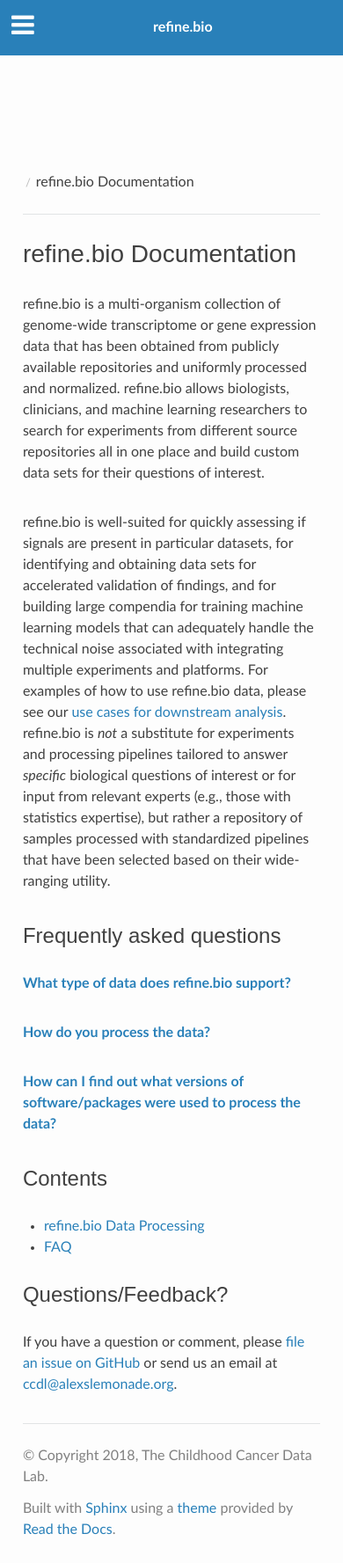
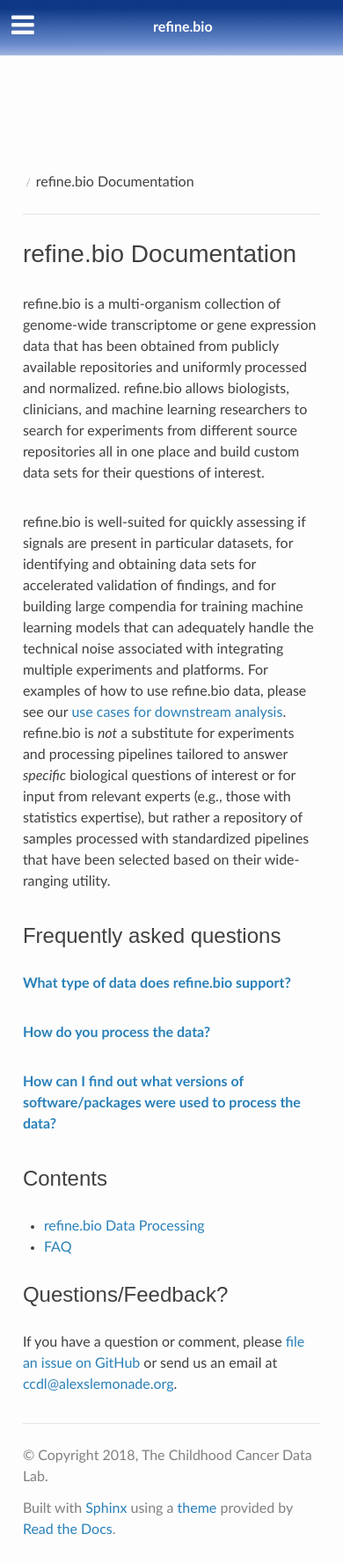
Before and after one commit to AlexsLemonade/refinebio-docs, a Sphinx documentation site: the page built from docs/index.md, in a window 390 px wide. Shown: the whole page at 88% size. Built offline with Sphinx 7.4.7 and the Read the Docs theme 2.0.0, drawn with Linux system fonts in a browser that asks for light colours.

Commit message:
gradient for top bar in mobile

```diff
--- a/docs/_static/styles.css
+++ b/docs/_static/styles.css
@@ -5,6 +5,7 @@
 body {
   line-height: 1.5;
 }
+
 .wy-nav-content {
   background: #fdfdfd;
 }
@@ -23,8 +24,18 @@
 h1 {
   margin-bottom: 16px;
 }
+
 p {
   margin-bottom: 32px;
+}
+
+.wy-nav-top {
+  background-image: linear-gradient(
+    179.93deg,
+    rgba(12, 52, 131, 0.94) 15%,
+    rgb(107, 140, 206) 80.03%,
+    rgb(162, 182, 223)
+  );
 }
 
 .wy-side-nav-search {
```
